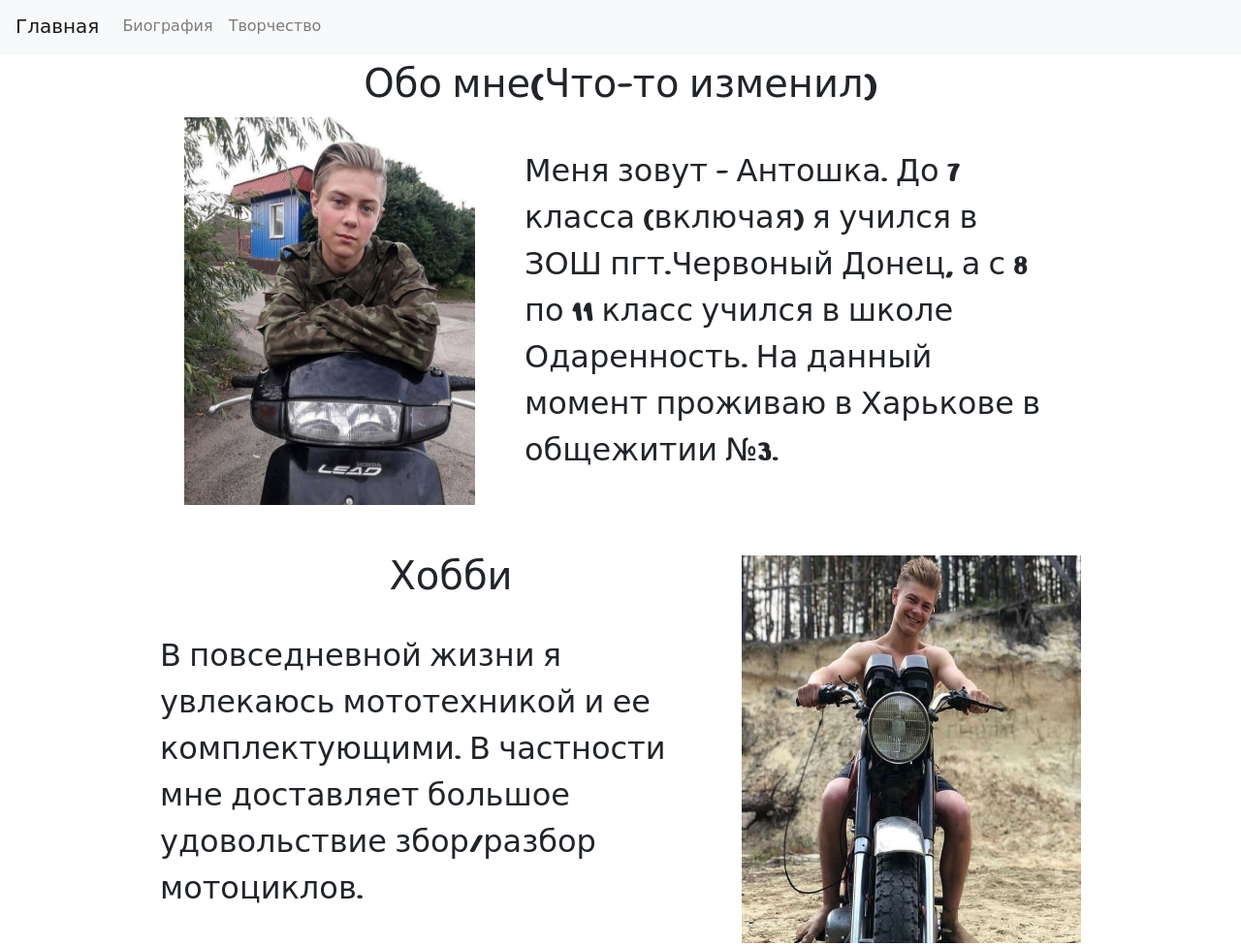
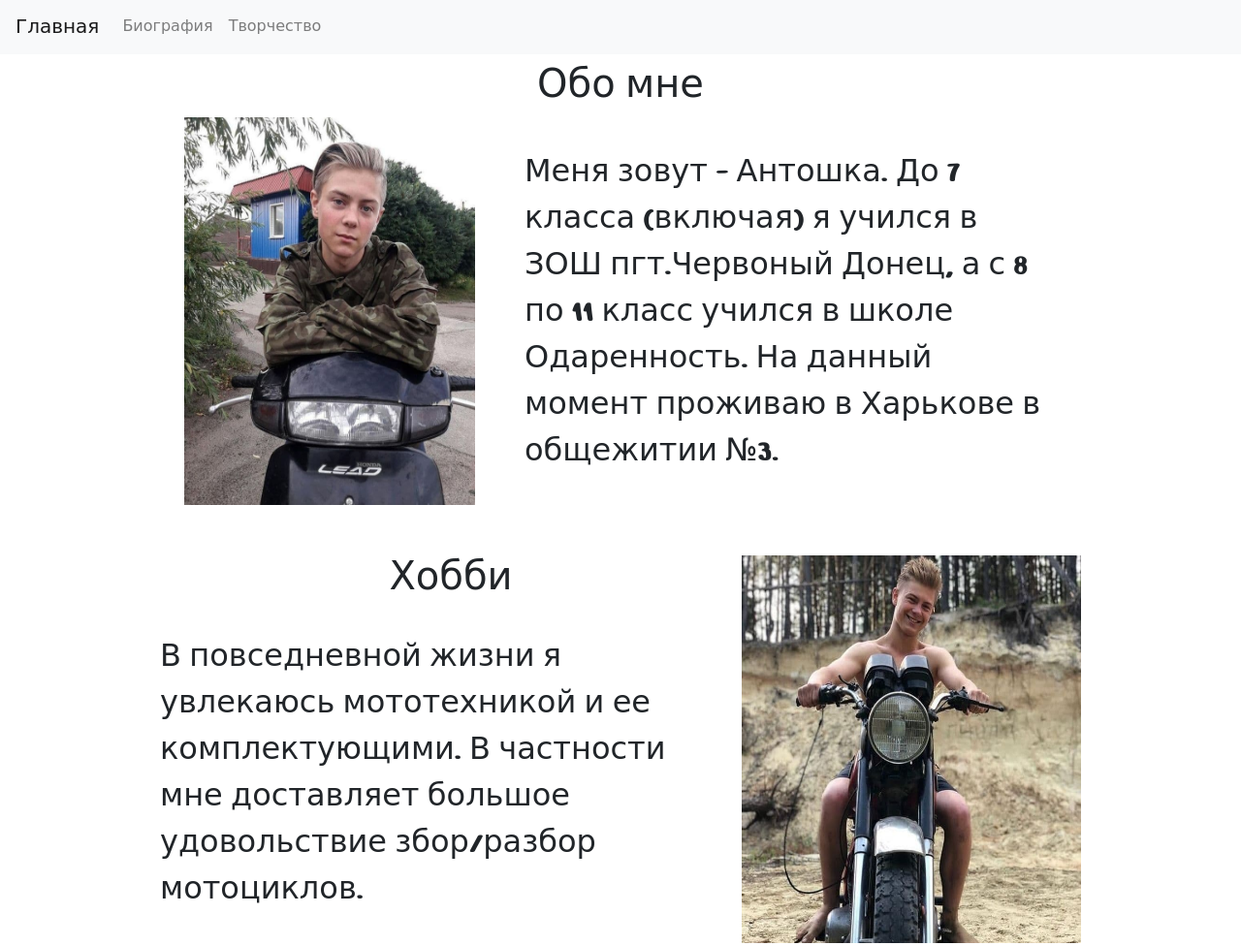
Before and after one commit to HaWaYoU47/site, a plain HTML site: page index.html in a window 1280 px wide. Shown: the whole page at 97% size. Drawn offline with nearby package versions, Linux system fonts and the light colour scheme.

Commit message:
delete changes

```diff
--- a/index.html
+++ b/index.html
@@ -30,7 +30,7 @@
     </nav>
     <div class="fix">
         <div class="head-index">
-            <h1>Обо мне(Что-то изменил)</h1>
+            <h1>Обо мне</h1>
         </div>
         <div class="container">
             <div class="content">
```
